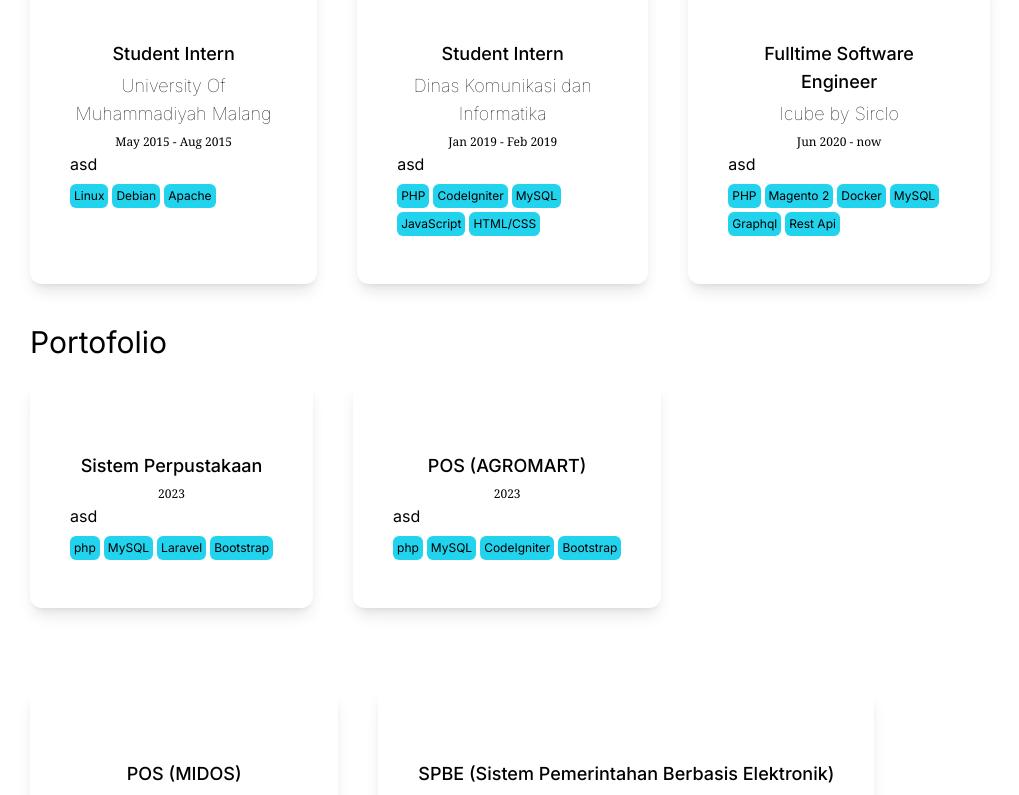
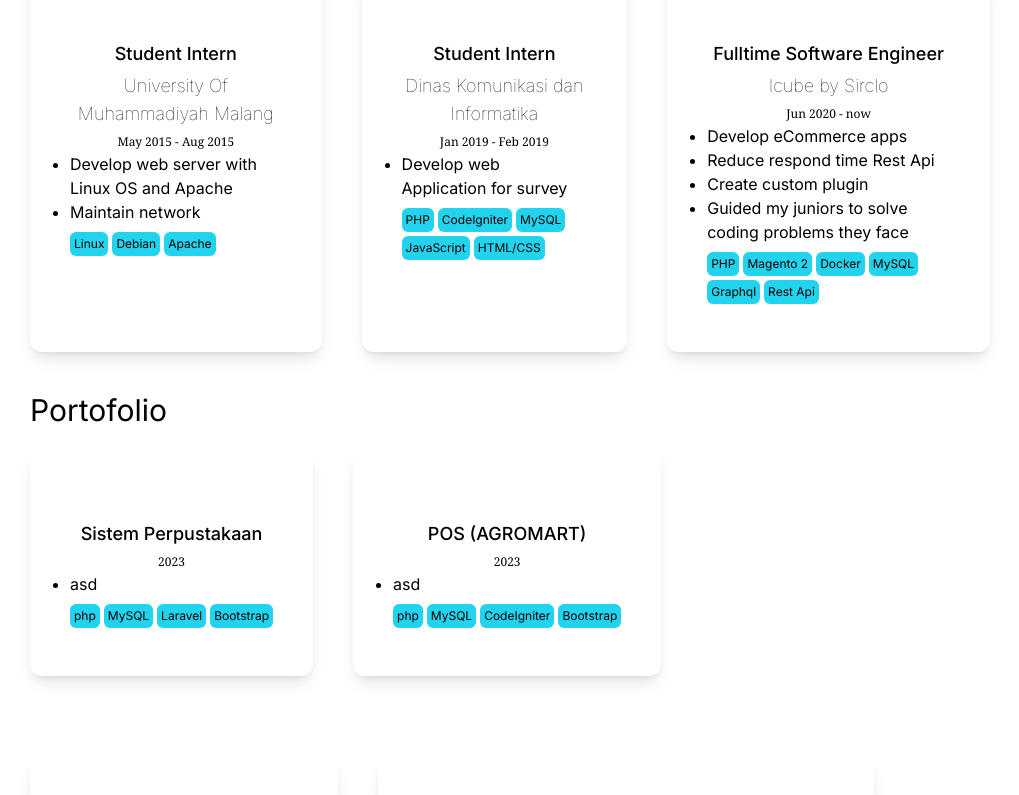
Before and after one commit to qodirtok/port-next, a Next.js app: page / in a window 1280 px wide. Shown: the part 940-1735 px from the top of the page, without its empty margins (130-1149 px from the left). Built offline with nearby package versions, Linux system fonts and the light colour scheme.

Commit message:
Update page.tsx

```diff
--- a/src/app/page.tsx
+++ b/src/app/page.tsx
@@ -93,21 +93,29 @@ export default function Home() {
               job="Student Intern"
               company="University Of Muhammadiyah Malang"
               date="May 2015 - Aug 2015"
-              about={["asd"]}
+              about={[
+                "Develop web server with Linux OS and Apache",
+                "Maintain network",
+              ]}
               system={["Linux", "Debian", "Apache"]}
             />
             <ListService
               job="Student Intern"
               company="Dinas Komunikasi dan Informatika"
               date="Jan 2019 - Feb 2019"
-              about={["asd"]}
+              about={["Develop web Application for survey"]}
               system={["PHP", "CodeIgniter", "MySQL", "JavaScript", "HTML/CSS"]}
             />
             <ListService
               job="Fulltime Software Engineer"
               company="Icube by Sirclo"
               date="Jun 2020 - now"
-              about={["asd"]}
+              about={[
+                "Develop eCommerce apps",
+                "Reduce respond time Rest Api",
+                "Create custom plugin ",
+                "Guided my juniors to solve coding problems they face",
+              ]}
               system={[
                 "PHP",
                 "Magento 2",
@@ -169,7 +177,9 @@ const ListService = (params) => {
       <h4 className="py-1 text-lg font-thin pt-1 pb-0">{params.company}</h4>
       <span className="py-1 text-xs font-serif pt-1 pb-2">{params.date}</span>
       <div>
-        <ul>{params.about.map((about) => rollCallAbout(about))}</ul>
+        <ul className="list-disc text-left">
+          {params.about.map((about) => rollCallAbout(about))}
+        </ul>
       </div>
       {/* <p className="py-1 text-justify">{params.about}</p> */}
       <div className="flex flex-col gap-1 py-2 lg:flex-row lg:flex-wrap">
@@ -185,7 +195,7 @@ const ListPorto = (params) => {
       <h3 className="text-lg font-medium pt-8 pb-0">{params.name}</h3>
       <span className="py-1 text-xs font-serif pt-1 pb-2">{params.date}</span>
       <div>
-        <ul>
+        <ul className="list-disc text-left">
           {params.descriptions.map((descriptions) =>
             rollCallAbout(descriptions)
           )}
@@ -203,7 +213,7 @@ const ListPorto = (params) => {
 const rollCallAbout = (elements) => {
   return (
     <li>
-      <p className="py-0 text-justify">{elements}</p>
+      <p className="">{elements}</p>
     </li>
   );
 };
```
